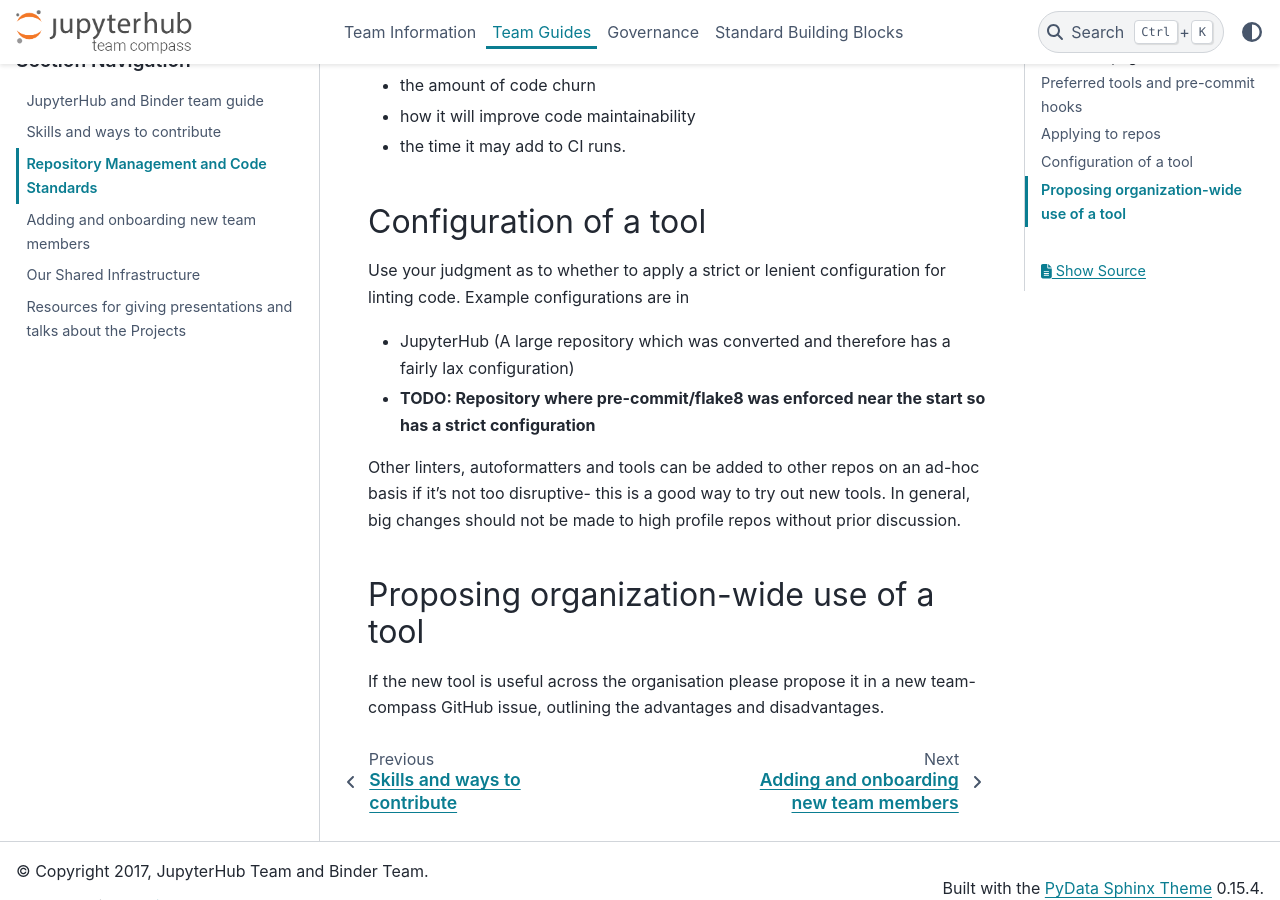
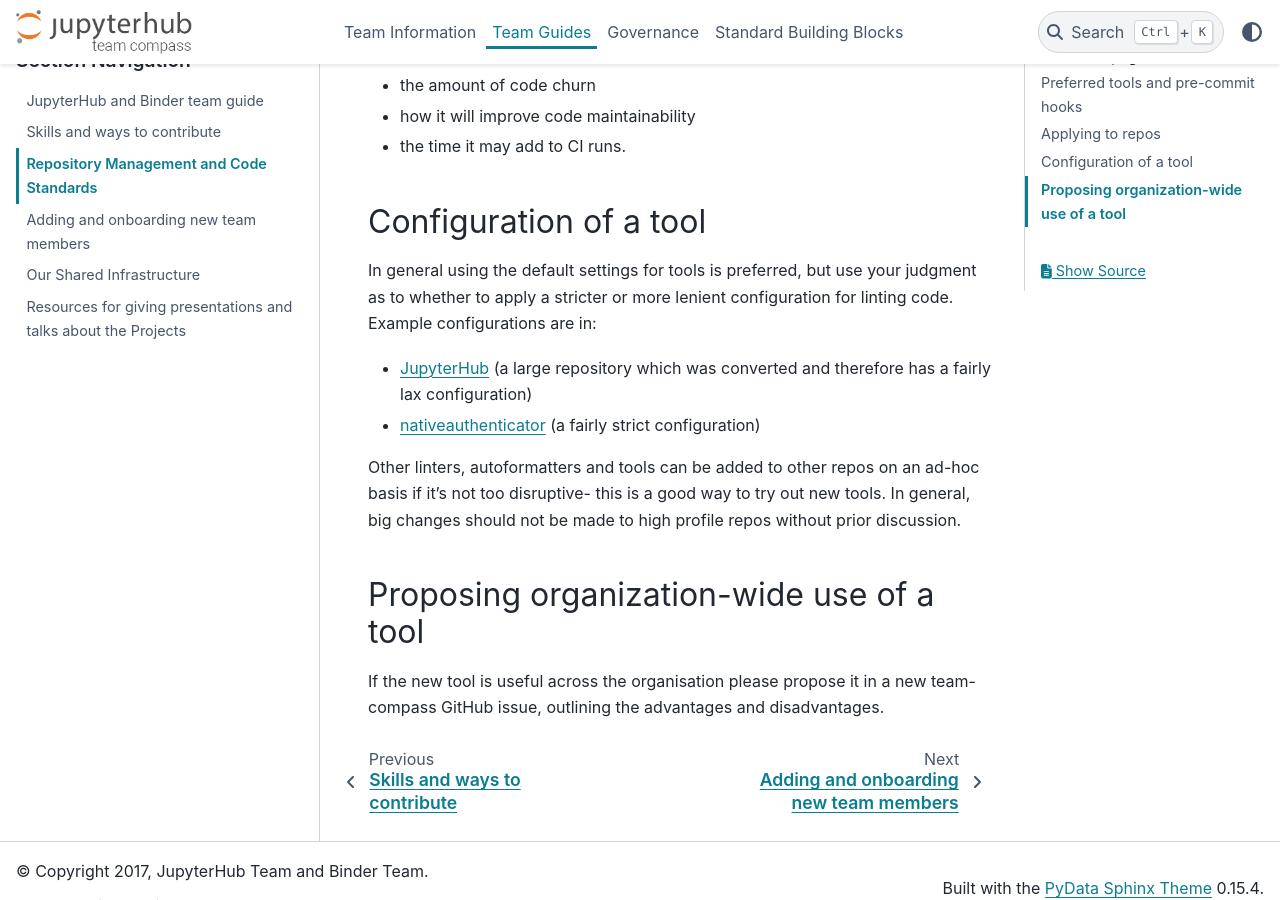
Before and after one commit to jupyterhub/team-compass, a Sphinx documentation site: the page built from docs/team/repository-code-standards.md, in a window 1280 px wide and 900 px high, scrolled down 894 px. Built offline with Sphinx 7.4.7 and the PyData theme 0.15.4, drawn with Linux system fonts in a browser that asks for light colours.

Commit message:
Recommend default configs, link to jupyterhub & nativeauthenticator

```diff
--- a/docs/team/repository-code-standards.md
+++ b/docs/team/repository-code-standards.md
@@ -23,10 +23,11 @@
 
 ## Configuration of a tool
 
-Use your judgment as to whether to apply a strict or lenient configuration for linting code.
-Example configurations are in
-  - JupyterHub (A large repository which was converted and therefore has a fairly lax configuration)
-  - **TODO: Repository where pre-commit/flake8 was enforced near the start so has a strict configuration**
+In general using the default settings for tools is preferred, but use your judgment as to whether to apply a stricter or more lenient configuration for linting code.
+Example configurations are in:
+
+  - [JupyterHub](https://github.com/jupyterhub/jupyterhub/) (a large repository which was converted and therefore has a fairly lax configuration)
+  - [nativeauthenticator](https://github.com/jupyterhub/nativeauthenticator) (a fairly strict configuration)
 
 Other linters, autoformatters and tools can be added to other repos on an ad-hoc basis if it's not too disruptive- this is a good way to try out new tools.
 In general, big changes should not be made to high profile repos without prior discussion.
```
